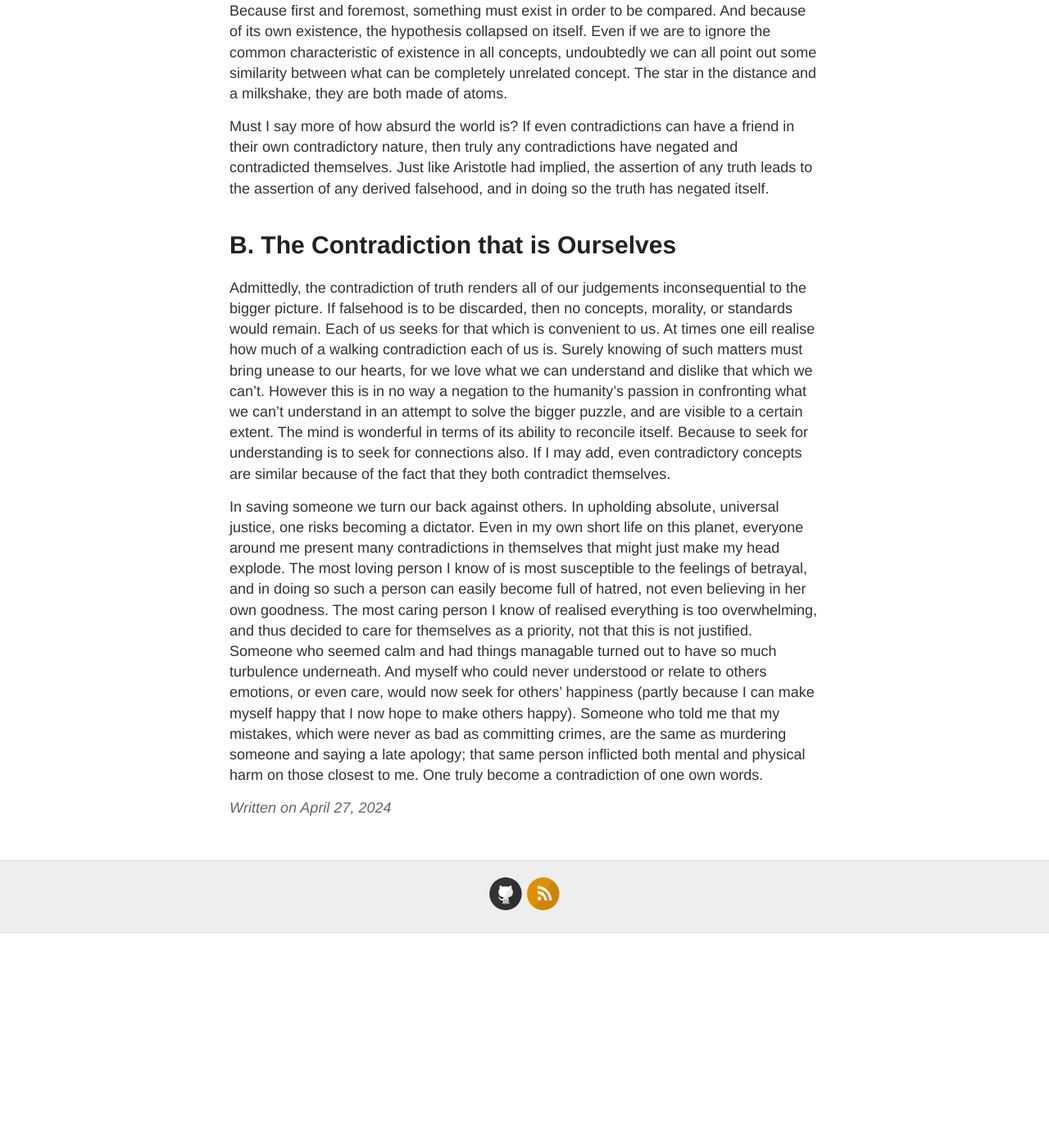
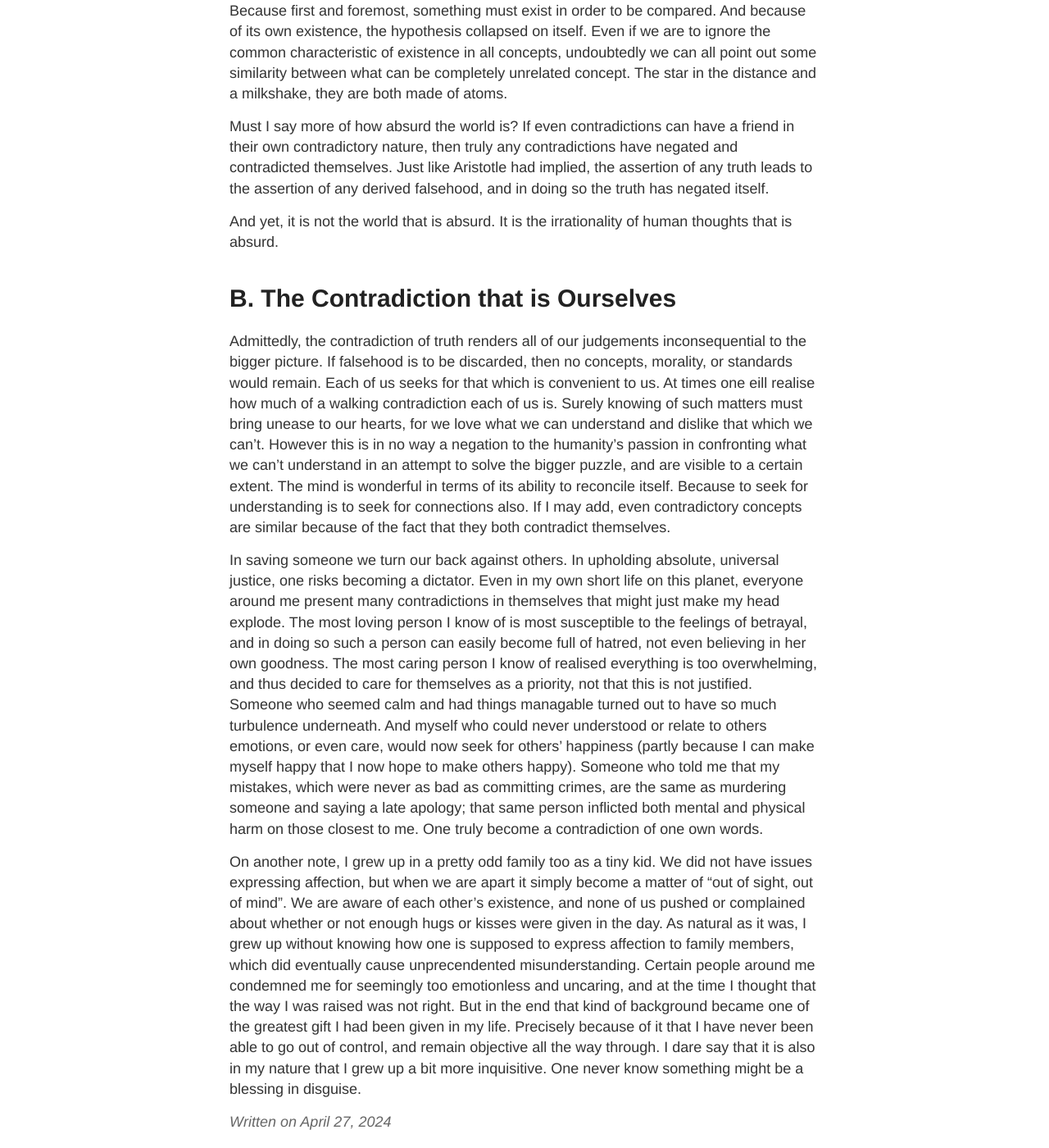
Before and after one commit to theduckshepherd/theduckshepherd.github.io, a Jekyll site: the page built from _posts/2024-04-27-discussion-this-world-is-a-contradiction.md, in a window 1280 px wide and 1400 px high, scrolled down 1947 px. Shown: the whole window at 82% size. Built offline with Jekyll 4.4.1, drawn with Linux system fonts in a browser that asks for light colours; before the commit the page ends 3085 px from its top, so only the background shows below that.

Commit message:
Update 2024-04-27-discussion-this-world-is-a-contradiction.md

```diff
--- a/_posts/2024-04-27-discussion-this-world-is-a-contradiction.md
+++ b/_posts/2024-04-27-discussion-this-world-is-a-contradiction.md
@@ -20,7 +20,11 @@ Shades of black and white are both opposte of each other, yet they are similar i
 
 Must I say more of how absurd the world is? If even contradictions can have a friend in their own contradictory nature, then truly any contradictions have negated and contradicted themselves. Just like Aristotle had implied, the assertion of any truth leads to the assertion of any derived falsehood, and in doing so the truth has negated itself.
 
+And yet, it is not the world that is absurd. It is the irrationality of human thoughts that is absurd.
+
 # B. The Contradiction that is Ourselves
 Admittedly, the contradiction of truth renders all of our judgements inconsequential to the bigger picture. If falsehood is to be discarded, then no concepts, morality, or standards would remain. Each of us seeks for that which is convenient to us. At times one eill realise how much of a walking contradiction each of us is. Surely knowing of such matters must bring unease to our hearts, for we love what we can understand and dislike that which we can't. However this is in no way a negation to the humanity's passion in confronting what we can't understand in an attempt to solve the bigger puzzle, and are visible to a certain extent. The mind is wonderful in terms of its ability to reconcile itself. Because to seek for understanding is to seek for connections also. If I may add, even contradictory concepts are similar because of the fact that they both contradict themselves.
 
 In saving someone we turn our back against others. In upholding absolute, universal justice, one risks becoming a dictator. Even in my own short life on this planet, everyone around me present many contradictions in themselves that might just make my head explode. The most loving person I know of is most susceptible to the feelings of betrayal, and in doing so such a person can easily become full of hatred, not even believing in her own goodness. The most caring person I know of realised everything is too overwhelming, and thus decided to care for themselves as a priority, not that this is not justified. Someone who seemed calm and had things managable turned out to have so much turbulence underneath. And myself who could never understood or relate to others emotions, or even care, would now seek for others' happiness (partly because I can make myself happy that I now hope to make others happy). Someone who told me that my mistakes, which were never as bad as committing crimes, are the same as murdering someone and saying a late apology; that same person inflicted both mental and physical harm on those closest to me. One truly become a contradiction of one own words.
+
+On another note, I grew up in a pretty odd family too as a tiny kid. We did not have issues expressing affection, but when we are apart it simply become a matter of "out of sight, out of mind". We are aware of each other's existence, and none of us pushed or complained about whether or not enough hugs or kisses were given in the day. As natural as it was, I grew up without knowing how one is supposed to express affection to family members, which did eventually cause unprecendented misunderstanding. Certain people around me condemned me for seemingly too emotionless and uncaring, and at the time I thought that the way I was raised was not right. But in the end that kind of background became one of the greatest gift I had been given in my life. Precisely because of it that I have never been able to go out of control, and remain objective all the way through. I dare say that it is also in my nature that I grew up a bit more inquisitive. One never know something might be a blessing in disguise.
```
